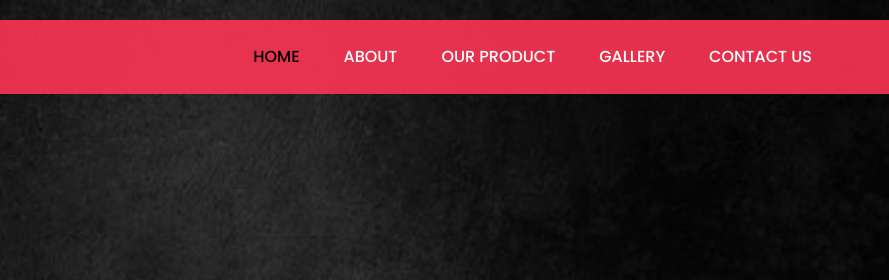
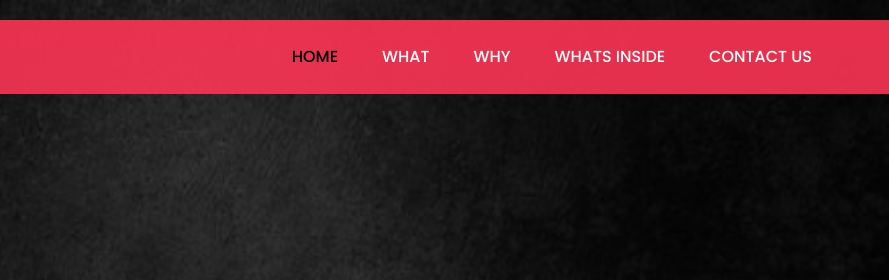
Before and after one commit to AP-Valley-shakeIt/website, a plain HTML site: page web/index.html in a window 1280 px wide. Shown: the top 280 px of the page, 391-1280 px from the left. Drawn offline with nearby package versions, Linux system fonts and the light colour scheme; a web font is replaced by a local one.

Commit message:
FIX refs

```diff
--- a/web/index.html
+++ b/web/index.html
@@ -72,16 +72,16 @@
                                  <a class="nav-link" href="index.html">Home</a>
                               </li>
                               <li class="nav-item">
-                                 <a class="nav-link" href="#about">About</a>
+                                 <a class="nav-link" href="#what">What</a>
                               </li>
                               <li class="nav-item">
-                                 <a class="nav-link" href="#products">our product</a>
+                                 <a class="nav-link" href="#why">Why</a>
                               </li>
                               <li class="nav-item">
-                                 <a class="nav-link" href="#gallery">gallery</a>
+                                 <a class="nav-link" href="#inside">Whats inside</a>
                               </li>
                               <li class="nav-item">
-                                 <a class="nav-link" href="#contact">Contact Us</a>
+                                 <a class="nav-link" href="mailto:info@shake-it.shop">Contact Us</a>
                               </li>
                            </ul>
                         </div>
@@ -111,7 +111,7 @@
       </header>
       <!-- end banner -->
       <!-- about -->
-      <div id="about" class="about">
+      <div id="what" class="about">
          <div class="container">
             <div class="row">
                <div class="col-md-6 offset-md-3">
@@ -134,7 +134,7 @@
       <!-- our products -->
 
 
-      <div class="products">
+      <div id="why" class="products">
          <div class="container">
             <div class="row">
                <div class="col-md-7">
@@ -221,7 +221,7 @@
       <!-- gallery -->
 
 
-      <div  class="gallery">
+      <div id="inside" class="gallery">
          <div class="container">
             <div class="row">
                <div class="col-md-12">
```
